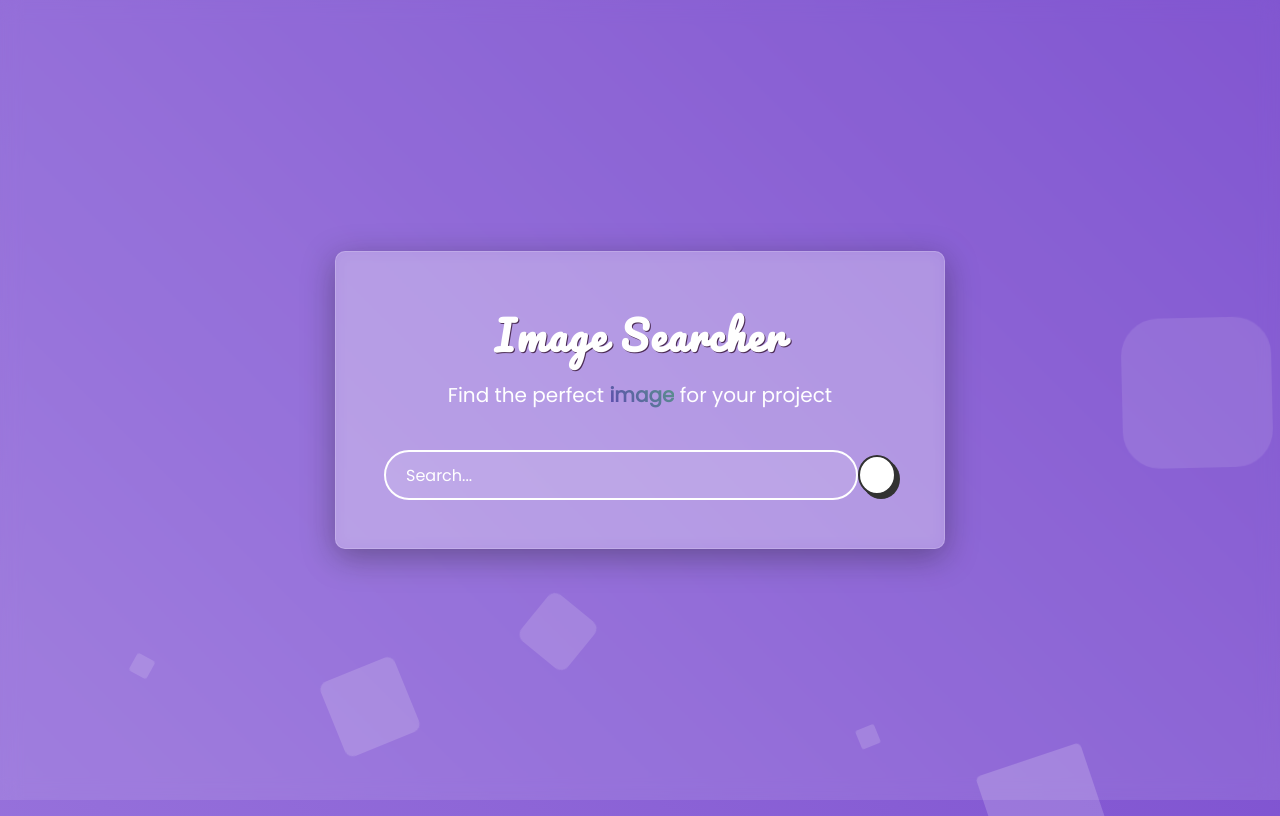
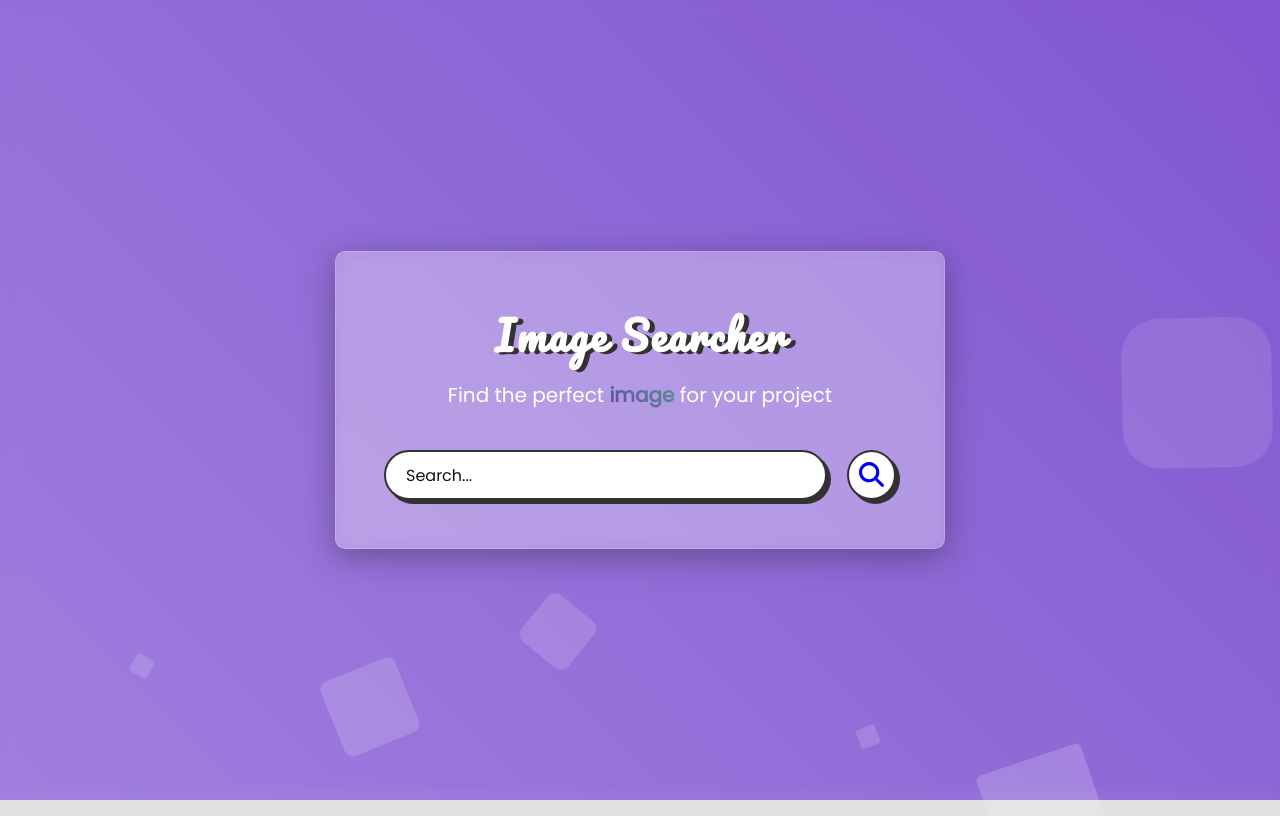
Before and after one commit to Divanny/ImageSearcher, a React (Create React App) app in the folder image-searcher/: page / in a window 1280 px wide. Shown: the top 816 px of the page. Built offline with nearby package versions, Linux system fonts and the light colour scheme.

Commit message:
Adding imagesPage and finishing home page

```diff
--- a/image-searcher/package.json
+++ b/image-searcher/package.json
@@ -41,5 +41,8 @@
       "last 1 firefox version",
       "last 1 safari version"
     ]
+  },
+  "devDependencies": {
+    "react-router-dom": "^6.11.0"
   }
 }
--- a/image-searcher/public/index.html
+++ b/image-searcher/public/index.html
@@ -15,6 +15,7 @@
       user's mobile device or desktop. See https://developers.google.com/web/fundamentals/web-app-manifest/
     -->
     <link rel="manifest" href="%PUBLIC_URL%/manifest.json" />
+
     <!--
       Notice the use of %PUBLIC_URL% in the tags above.
       It will be replaced with the URL of the `public` folder during the build.
@@ -24,7 +25,7 @@
       work correctly both with client-side routing and a non-root public URL.
       Learn how to configure a non-root public URL by running `npm run build`.
     -->
-    <title>React App</title>
+    <title>Image Searcher</title>
   </head>
   <body>
     <noscript>You need to enable JavaScript to run this app.</noscript>
--- a/image-searcher/src/App.css
+++ b/image-searcher/src/App.css
@@ -20,7 +20,7 @@ body {
   align-items: center;
   height: 100vh;
   background-color: rgba(255, 255, 255, 0.1);
-  backdrop-filter: blur(10px);
+  backdrop-filter: blur(8px);
   z-index: 999;
 }
 
@@ -33,8 +33,8 @@ body {
   padding: 3em;
   background: rgba( 255, 255, 255, 0.25 );
   box-shadow: 0 8px 32px 0 rgba(22, 22, 22, 0.37);
-  backdrop-filter: blur( 8px );
-  -webkit-backdrop-filter: blur( 8px );
+  backdrop-filter: blur(8px);
+  -webkit-backdrop-filter: blur( 10px );
   border-radius: 10px;
   border: 1px solid rgba( 255, 255, 255, 0.18 );
 }
@@ -47,7 +47,7 @@ body {
   margin: 0;
   margin-bottom: 10px;
   text-align: center;
-  text-shadow: 1px 1px #4c2d55;
+  text-shadow: 5px 2px #323232;
   letter-spacing: 2px;
 }
 
@@ -77,34 +77,40 @@ body {
   justify-content: center;
   align-items: center;
   width: 100%;
+  height: 20%;
 }
 
 .input {
-  background-color: rgba(255, 255, 255, 0.1);
-  border: 2px solid white;
+  --bg-color: #fff;
+  --main-color: #323232;
+  border: 2px solid var(--main-color);
+  background-color: var(--bg-color);
+  box-shadow: 4px 4px var(--main-color);
   border-radius: 30px;
-  color: white;
+  color: rgb(19, 19, 19);
   font-family: 'Poppins', sans-serif;
   font-size: 16px;
   height: 50px;
   padding: 0 20px;
   width: 100%;
   outline: none;
+  margin-right: 20px !important;
+  transition: all 0.2s;
 }
 .input::placeholder {
-  color: white;
+  color: rgb(20, 20, 20);
 }
 .input:focus {
-  outline-color: white;
-  color: white;
-  box-shadow: 5px 5px #888888;
+  box-shadow: 0px 0px var(--main-color);
+  transform: translate(3px, 3px);
  }
 
  .button {
   --bg-color: #fff;
   --main-color: #323232;
-  width: 40px;
-  height: 40px;
+  width: 55px;
+  height: 50px;
+  text-shadow: 5px 2px #4c2d55;
   border-radius: 100%;
   border: 2px solid var(--main-color);
   background-color: var(--bg-color);
@@ -115,6 +121,7 @@ body {
   align-items: center;
   transition: all 0.2s;
   cursor: pointer;
+  color: #323232;
 }
 
 .button:active {
@@ -254,3 +261,9 @@ body {
   }
 
 }
+
+@media (max-width: 1250px) {
+  .glass-container {
+    width: 90%;
+  }
+}
--- a/image-searcher/src/App.js
+++ b/image-searcher/src/App.js
@@ -1,37 +1,18 @@
 import React from 'react';
-import { FontAwesomeIcon } from '@fortawesome/react-fontawesome'
-import './App.css';
+import HomePage from './HomePage';
+import ImagesPage from './ImagesPage';
+import { BrowserRouter, Routes, Route } from "react-router-dom";
 
 function App() {
   return (
-    <div>
-      <div className="glass-container">
-        <div className="glass-card">
-          <h1 className="title">Image Searcher</h1>
-          <h2 className="subtitle">Find the perfect <span className="transparent">image</span> for your project</h2>
-          <div className="search-container">
-            <input className="input" type="search" placeholder="Search..."/>
-            <button class="button">
-              <FontAwesomeIcon icon="fa-solid fa-magnifying-glass" class="icon"/>
-            </button>
-          </div>
-        </div>
-        <div className="area">
-            <ul className="circles">
-              <li></li>
-              <li></li>
-              <li></li>
-              <li></li>
-              <li></li>
-              <li></li>
-              <li></li>
-              <li></li>
-              <li></li>
-              <li></li>
-            </ul>
-        </div >
-      </div>
-    </div>
+    <BrowserRouter>
+      <Routes>
+        <Route index element={<HomePage />} />
+        <Route path="search" element={<ImagesPage />} />
+        {/* <Route path="*" element={<NoPage />} /> */}
+      </Routes>
+    </BrowserRouter>
+
   );
 }
 
--- /dev/null
+++ b/image-searcher/src/HomePage.js
@@ -0,0 +1,39 @@
+import React from "react";
+import './App.css';
+import { FontAwesomeIcon } from '@fortawesome/react-fontawesome'
+import { faMagnifyingGlass } from '@fortawesome/free-solid-svg-icons'
+import { Link } from "react-router-dom";
+export default function HomePage() {
+  return (
+    <div>
+      <div className="glass-container">
+        <div className="glass-card">
+          <h1 className="title">Image Searcher</h1>
+          <h2 className="subtitle">Find the perfect <span className="transparent">image</span> for your project</h2>
+          <div className="search-container">
+            <input className="input" type="search" placeholder="Search..."/>
+            <button class="button">
+                <Link to="/search">
+                    <FontAwesomeIcon icon={faMagnifyingGlass}/>
+                </Link>
+            </button>
+          </div>
+        </div>
+        <div className="area">
+            <ul className="circles">
+              <li></li>
+              <li></li>
+              <li></li>
+              <li></li>
+              <li></li>
+              <li></li>
+              <li></li>
+              <li></li>
+              <li></li>
+              <li></li>
+            </ul>
+        </div >
+      </div>
+    </div>
+  );
+}
--- /dev/null
+++ b/image-searcher/src/ImagesPage.css
@@ -0,0 +1,3 @@
+html, body {
+  background-color: rgb(224, 224, 224);
+}
--- /dev/null
+++ b/image-searcher/src/ImagesPage.js
@@ -0,0 +1,23 @@
+import React, { useState } from "react";
+import "./ImagesPage.css";
+
+export default function ImagesPage() {
+  const [searchTerm, setSearchTerm] = useState("");
+
+  return (
+    <div>
+      <header>
+        <h1>{searchTerm}</h1>
+        <input
+          type="text"
+          placeholder="Search"
+          value={searchTerm}
+          onChange={(event) => setSearchTerm(event.target.value)}
+        />
+      </header>
+      <main>
+
+      </main>
+    </div>
+  );
+}
```
Also changed, not shown: 1 other file (tests, documents, lock files or other folders).
